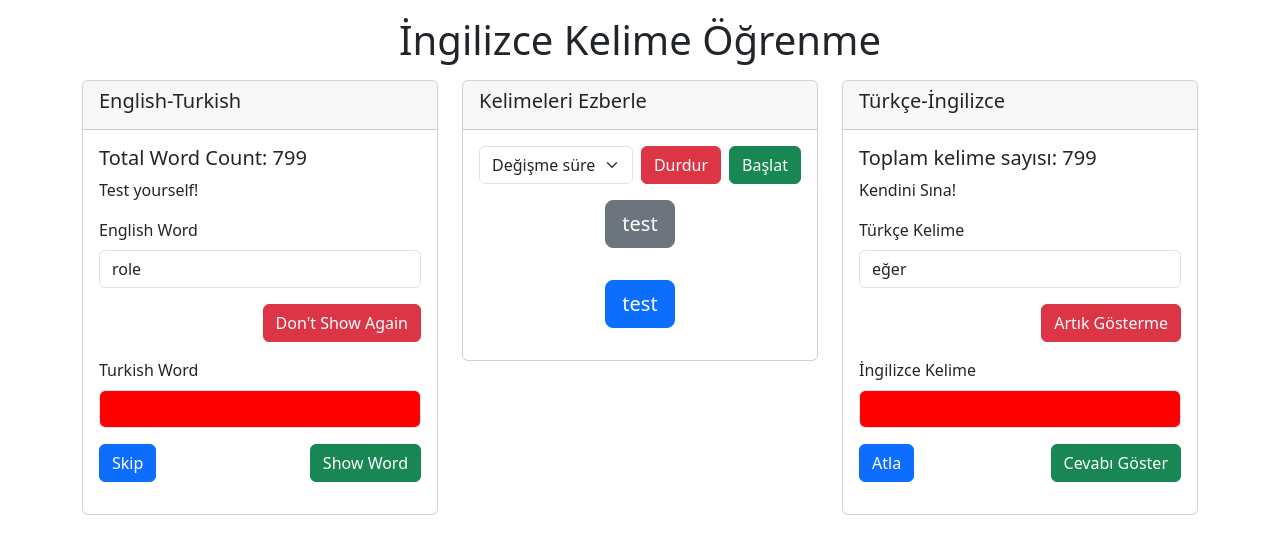
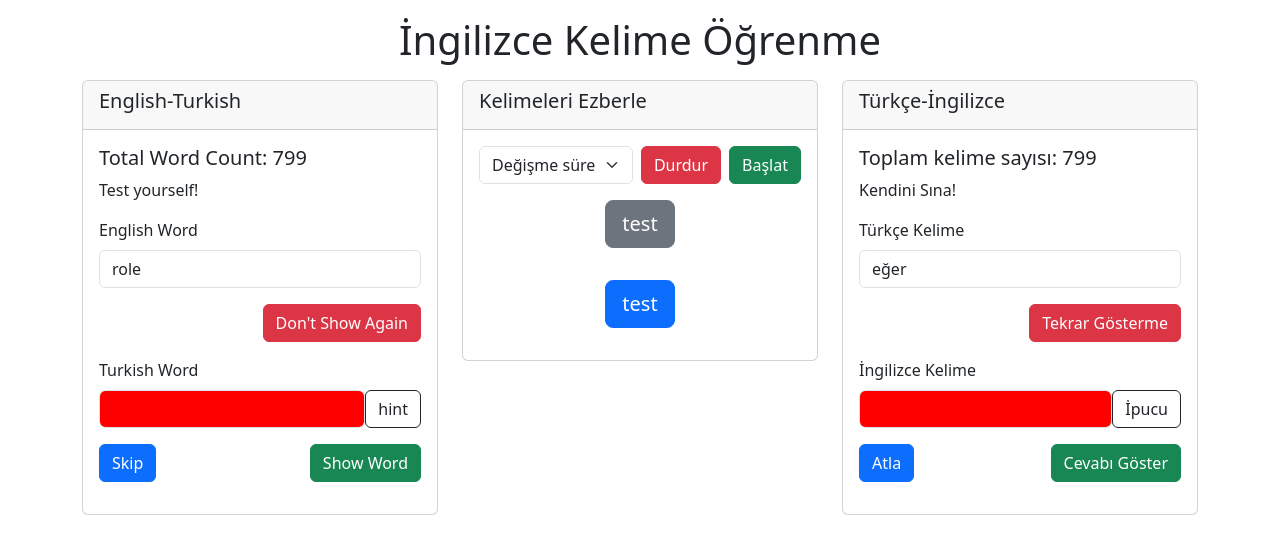
Before and after one commit to Fatih-Cil/Learn_English, an Angular app: page / in a window 1280 px wide. Shown: the top 554 px of the page. Built offline with nearby package versions, Linux system fonts and the light colour scheme.

Commit message:
hint active

```diff
--- a/src/app/pages/english-turkish/english-turkish.component.html
+++ b/src/app/pages/english-turkish/english-turkish.component.html
@@ -11,14 +11,19 @@
 
             <div class="mb-3">
               <label class="form-label">English Word</label>
+
               <input class="form-control" value="{{randomKey}}" readonly>
+
               <div class="d-flex justify-content-end my-3"><button type="button" class="btn btn-danger btn-block" (click)="del()">Don't Show Again
               </button></div>
 
             </div>
             <div class="mb-3">
               <label class="form-label">Turkish Word</label>
+              <div class="d-flex align-items-center">
               <input [ngStyle]="{'background-color': isTranslationCorrect ? 'green' : 'red','color': 'white'} " class="form-control"  [(ngModel)]="userInput" (input)="checkTranslation()">
+              <button type="button" class="btn btn-outline-dark" (click)="hint()">hint</button>
+            </div>
             </div>
 
 
@@ -90,14 +95,19 @@
 
             <div class="mb-3">
               <label class="form-label">Türkçe Kelime</label>
+
               <input class="form-control" value="{{turkishEquivalent2}}" readonly>
-              <div class="d-flex justify-content-end my-3"><button type="button" class="btn btn-danger btn-block" (click)="del2()">Artık Gösterme
+
+              <div class="d-flex justify-content-end my-3"><button type="button" class="btn btn-danger btn-block" (click)="del2()">Tekrar Gösterme
               </button></div>
 
             </div>
             <div class="mb-3">
               <label class="form-label">İngilizce Kelime</label>
+              <div class="d-flex align-items-center">
               <input [ngStyle]="{'background-color': isTranslationCorrect2 ? 'green' : 'red','color': 'white'} " class="form-control"  [(ngModel)]="userInput2" (input)="checkTranslation2()">
+              <button type="button" class="btn btn-outline-dark" (click)="hint2()">İpucu</button>
+            </div>
             </div>
 
 
--- a/src/app/pages/english-turkish/english-turkish.component.ts
+++ b/src/app/pages/english-turkish/english-turkish.component.ts
@@ -98,6 +98,10 @@ export class EnglishTurkishComponent implements OnInit {
      this.isTranslationCorrect=true;
 
    }
+   hint(){
+    this.userInput=this.turkishEquivalent.substring(0,2);
+
+  }
 
    autoget=()=>{
  // Rastgele bir kelime seçme
@@ -969,6 +973,10 @@ console.log("Türkçe:", this.turkishEquivalent2);
     this.isTranslationCorrect2=true;
 
   }
+  hint2(){
+    this.userInput2=this.randomKey2.substring(0,2);
+
+  }
 
   del2(){
 
```
